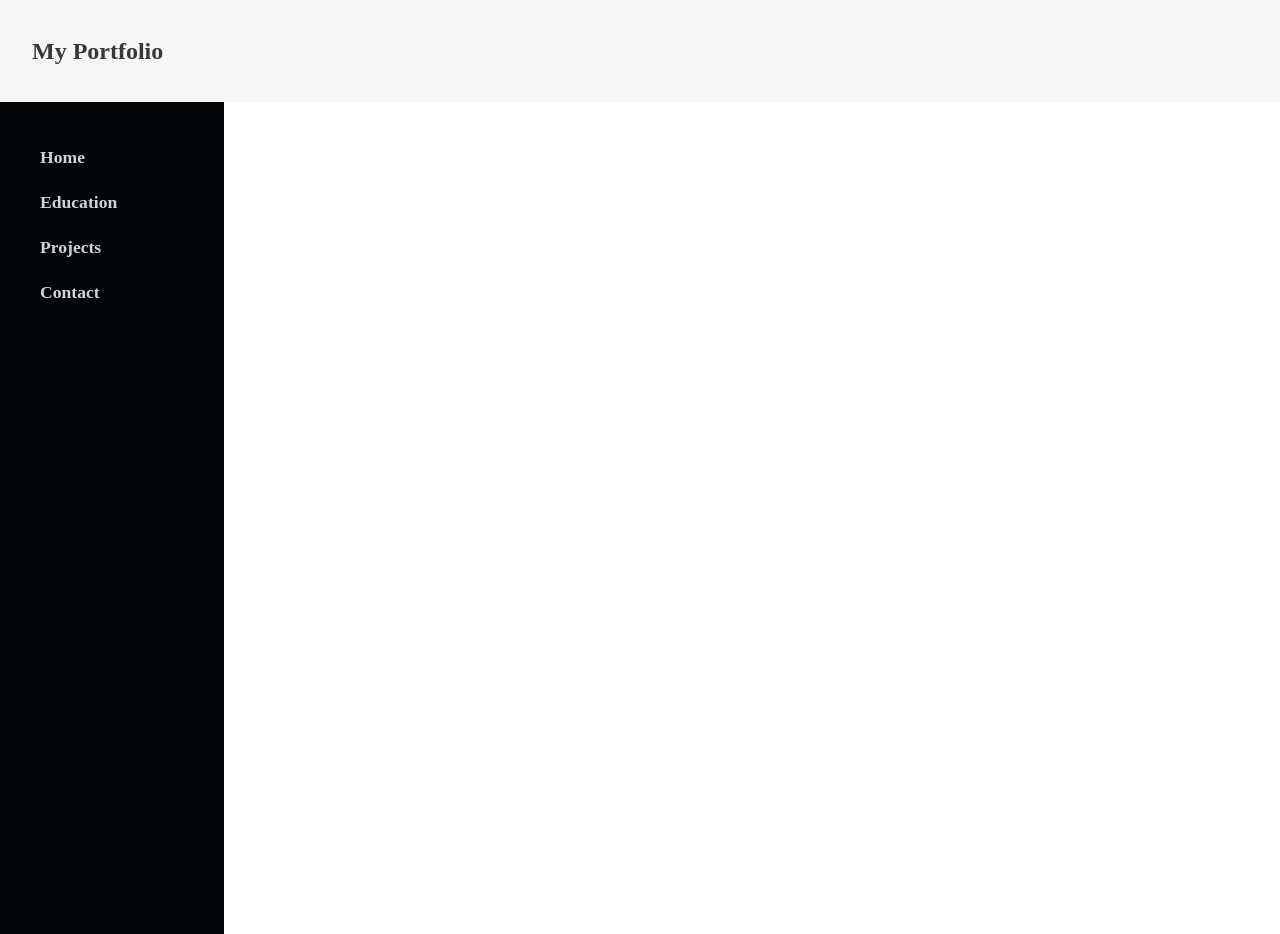
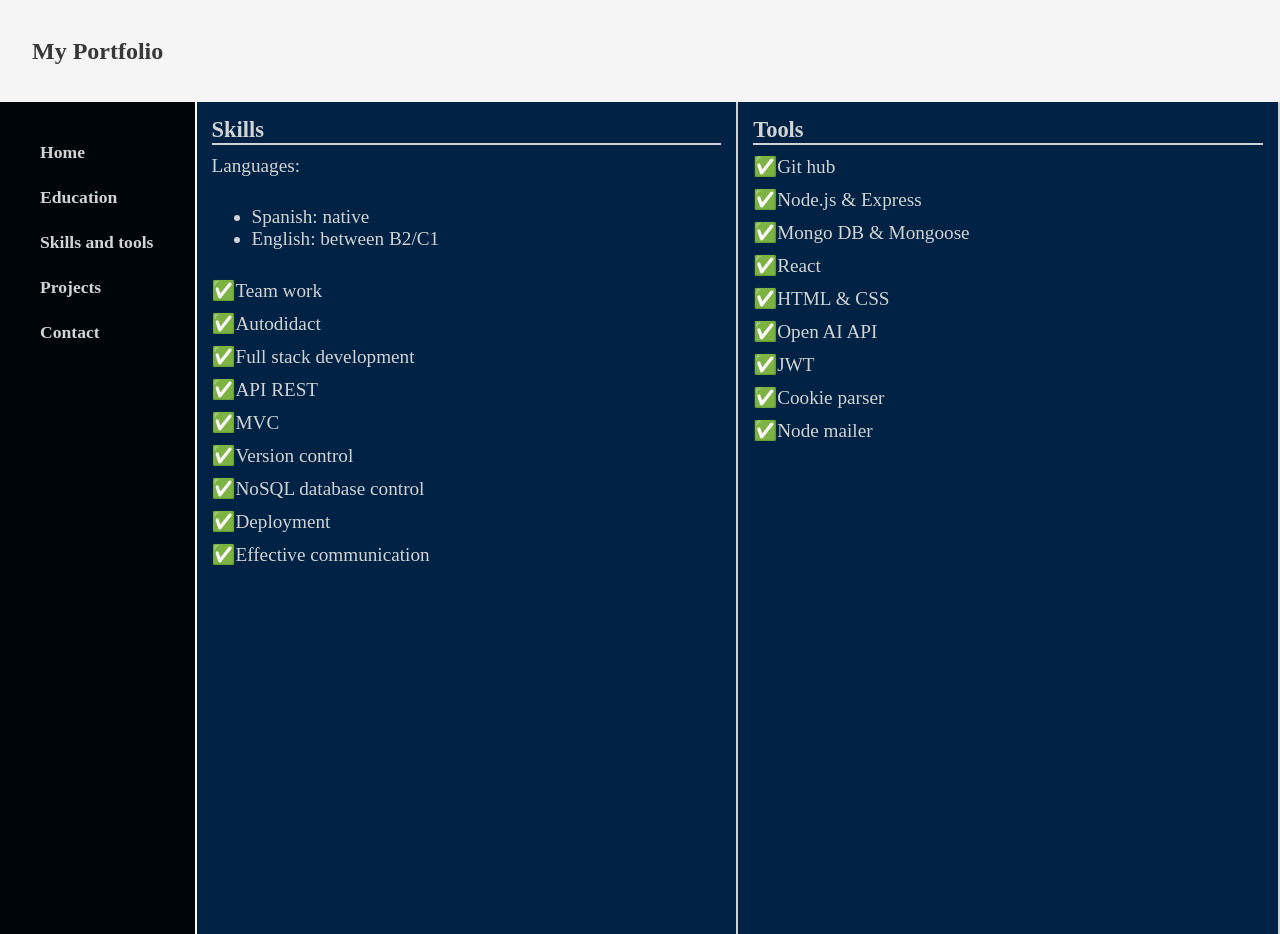
Before and after one commit to EServetti/My-portfolio, a React (Vite) app: page /My-portfolio/skills in a window 1280 px wide. Built offline with nearby package versions, Linux system fonts and the light colour scheme.

Commit message:
Agregada ventana de skills and tools

```diff
--- a/src/App.jsx
+++ b/src/App.jsx
@@ -6,6 +6,7 @@ import Education from "./pages/education";
 import Projects from "./pages/projects";
 import Contact from "./pages/contact";
 import Aside from "./components/aside";
+import Skills from "./pages/skills";
 
 function App() {
   return (
@@ -17,7 +18,8 @@ function App() {
           <Route path="/" element={<Home/>}/>
           <Route path="/education" element={<Education/>}/>
           <Route path="/projects" element={<Projects/>}/>
-          <Route path="/contact" element={<Contact/>}></Route>
+          <Route path="/contact" element={<Contact/>}/>
+          <Route path="/skills" element={<Skills/>}/>
         </Routes>
       </div>
     </Router>
--- a/src/components/aside.jsx
+++ b/src/components/aside.jsx
@@ -12,6 +12,9 @@ function Aside() {
             <Link to="/education">Education</Link>
           </li>
           <li>
+            <Link to="/skills">Skills and tools</Link>
+          </li>
+          <li>
             <Link to="/projects">Projects</Link>
           </li>
           <li>
--- /dev/null
+++ b/src/pages/skills.jsx
@@ -0,0 +1,40 @@
+import "../styles/skills.css";
+import whiteArrow from "../assets/white-arrow.png";
+
+function Skills() {
+  return (
+    <div className="main-skills">
+      <section className="skills-tools">
+        <h3>Skills</h3>
+        <span>Languages:</span>
+        <ul>
+          <li>Spanish: native</li>
+          <li>English: between B2/C1</li>
+        </ul>
+        <span>✅Team work</span>
+        <span>✅Autodidact</span>
+        <span>✅Full stack development</span>
+        <span>✅API REST</span>
+        <span>✅MVC</span>
+        <span>✅Version control</span>
+        <span>✅NoSQL database control</span>
+        <span>✅Deployment</span>
+        <span>✅Effective communication</span>
+      </section>
+      <section className="skills-tools">
+        <h3>Tools</h3>
+        <span>✅Git hub</span>
+        <span>✅Node.js & Express</span>
+        <span>✅Mongo DB & Mongoose</span>
+        <span>✅React</span>
+        <span>✅HTML & CSS</span>
+        <span>✅Open AI API</span>
+        <span>✅JWT</span>
+        <span>✅Cookie parser</span>
+        <span>✅Node mailer</span>
+      </section>
+    </div>
+  );
+}
+
+export default Skills;
--- a/src/styles/aside.css
+++ b/src/styles/aside.css
@@ -1,6 +1,7 @@
 .aside {
     min-height: 100vh;
     width: 15%;
+    min-width: fit-content;
     background-color: #00050a;
     padding: 1rem;
     display: flex;
--- /dev/null
+++ b/src/styles/skills.css
@@ -0,0 +1,28 @@
+.main-skills {
+    min-height: 100vh;
+    width: 100%;
+    display: flex;
+    justify-content: flex-start;
+    align-items: center;
+}
+
+.skills-tools {
+    height: 100%;
+    width: 50%;
+    display: flex;
+    justify-content: flex-start;
+    align-items: flex-start;
+    box-sizing: border-box;
+    flex-direction: column;
+    background-color: #002244;
+    color: #d3d3d3;
+    border-right: 2px solid #d3d3d3;
+    padding: 15px;
+    gap: 10px;
+    font-size: 1.2rem;
+}
+
+.skills-tools h3 {
+    width: 100%;
+    border-bottom: 2px solid #d3d3d3;
+}
```
